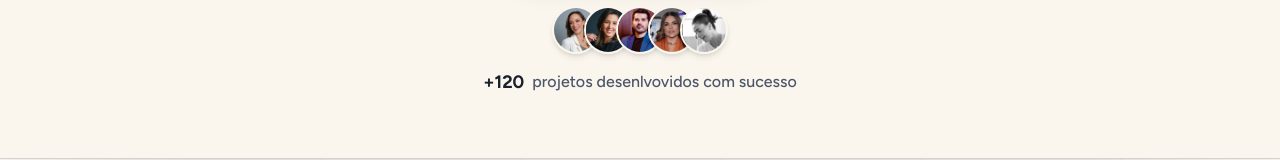
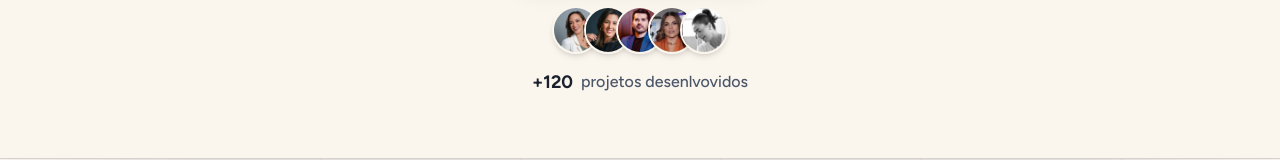
Before and after one commit to intelli-ia/intelli-website, a React (Vite) app in the folder web/: page / in a window 1280 px wide. Shown: the part 530-690 px from the top of the page. Built offline with nearby package versions, Linux system fonts and the light colour scheme.

Commit message:
chore: update hero section copy and adjust marquee animation duration

```diff
--- a/web/src/components/sections/hero.tsx
+++ b/web/src/components/sections/hero.tsx
@@ -54,7 +54,7 @@ export function Hero() {
                                     +120
                                 </span>
                                 <span className="text-[#4A5568] text-sm md:text-base font-medium leading-none">
-                                    projetos desenlvovidos com sucesso
+                                    projetos desenlvovidos
                                 </span>
                             </div>
                         </div>
--- a/web/src/components/sections/testimonials.tsx
+++ b/web/src/components/sections/testimonials.tsx
@@ -86,7 +86,7 @@ export function Testimonials() {
 
             <div className="relative">
                 <Marquee
-                    className="[--duration:60s] md:[--duration:120s] [--gap:3px]"
+                    className="[--duration:60s] md:[--duration:60s] [--gap:3px]"
                     childrenAlignment="end"
                 >
                     {testimonials.map((t, i) => (
```
